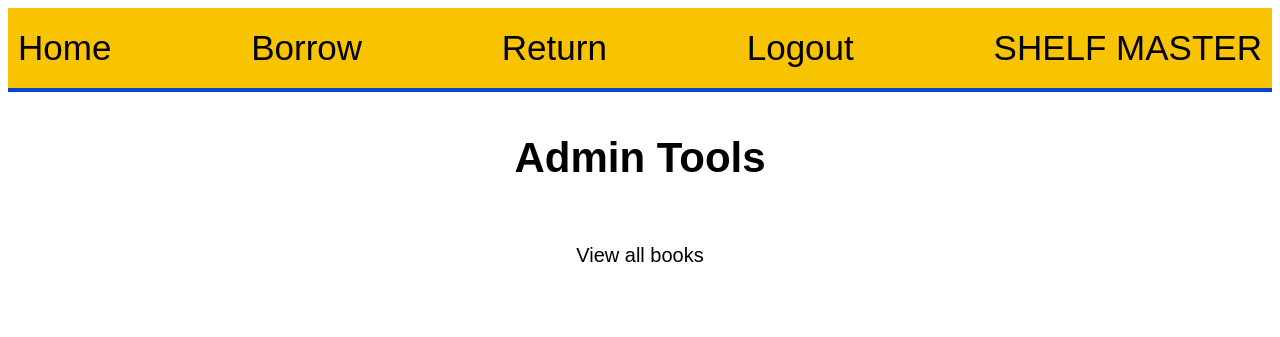
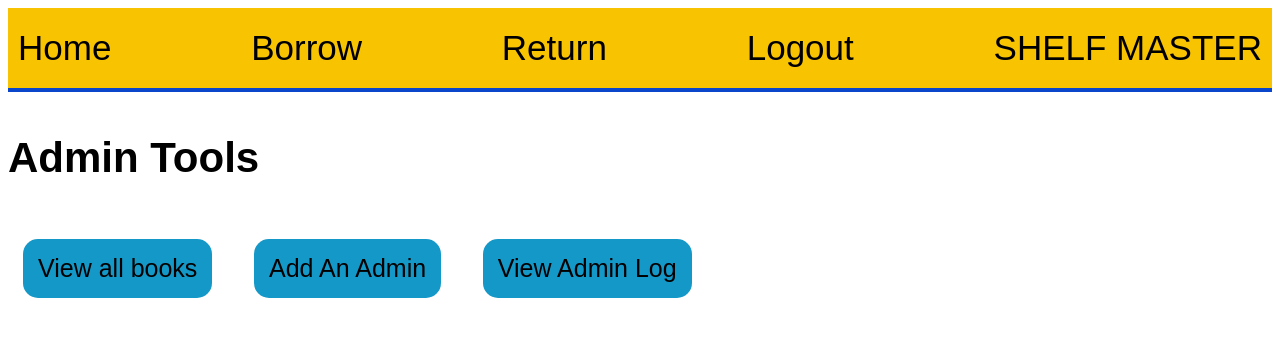
Before and after one commit to Whitespace404/ShelfMaster, a Flask app: page / in a window 1280 px wide. Shown: the top 337 px of the page. Run offline with Flask 3, Linux system fonts and the light colour scheme; a user stored in the database is signed in.

Commit message:
add TODO, create admin log

```diff
--- a/db_structure.txt
+++ b/db_structure.txt
@@ -4,6 +4,10 @@
 - IS_TEACHER
 - CLASS + SECTION
 - BOOK_CURRENTLY_BORROWED (Relationship)
+
+2. ADMIN
+- USERNAME
+- PASSWORD
 
 2. BOOK
 - NAME
--- a/shelfmaster.py
+++ b/shelfmaster.py
@@ -9,8 +9,10 @@ from flask_login import (
 )
 from flask_sqlalchemy import SQLAlchemy
 from forms import BorrowForm, ReturnForm, LoginForm
+from admin_forms import AddAdminsForm
 import sqlalchemy as sa
 from sqlalchemy.orm import relationship
+from datetime import datetime
 
 app = Flask(__name__)
 app.config["SECRET_KEY"] = "28679ae72d9d4c7b0e93b1db218426a6"
@@ -25,16 +27,17 @@ login_manager.login_view = "admin_login"
 class User(db.Model):
     id = sa.Column(sa.Integer, primary_key=True, unique=True)
     username = sa.Column(sa.String(20), nullable=False)
-    password = sa.Column(sa.String(64), nullable=False)
+    is_teacher = sa.Column(sa.Boolean)
+    class_section = sa.Column(sa.String(10))
     borrowed_book_id = relationship("Book", backref="user", lazy=True)
 
     def __repr__(self):
-        return f"ID: {str(self.id)} --- {self.username}"
+        return f"ID: {str(self.id)}; {self.username}"
 
 
 class Admin(db.Model, UserMixin):
     id = sa.Column(sa.Integer, primary_key=True, unique=True)
-    username = sa.Column(sa.String(20), nullable=False)
+    username = sa.Column(sa.String(40), nullable=False)
     password = sa.Column(sa.String(64), nullable=False)
 
     def __repr__(self):
@@ -48,6 +51,13 @@ class Book(db.Model):
 
     def __repr__(self):
         return f"#{str(self.id)} -- BOOK: {str(self.book_id)} is borrowed by USER: {str(self.user_id)}"
+
+
+class AdminActionsLog(db.Model):
+    id = sa.Column(sa.Integer, primary_key=True)
+    username = sa.Column(sa.String(20))
+    action = sa.Column(sa.String(120))
+    time = sa.Column(sa.DateTime, default=datetime.now)
 
 
 @login_manager.user_loader
@@ -112,6 +122,33 @@ def add_user(u=None):
     return render_template("success.html", user=user)
 
 
+@app.route("/add_admin", methods=["GET", "POST"])
+@login_required
+def add_admin():
+    form = AddAdminsForm()
+    if form.validate_on_submit():
+        admin = Admin(username=form.username.data, password=form.password.data)
+        db.session.add(admin)
+        db.session.commit()
+
+        performed_action = f"Added a new admin with username '{form.username.data}'"
+        action = AdminActionsLog(
+            username=current_user.username, action=performed_action
+        )
+        db.session.add(action)
+        db.session.commit()
+        flash(f"Admin {admin.username} added successfully.")
+        return redirect(url_for("home"))
+    return render_template("add_admin.html", form=form)
+
+
+@app.route("/view_admin_log")
+@login_required
+def view_admin_log():
+    logs = AdminActionsLog.query.filter_by().all()
+    return render_template("admin_log.html", logs=logs)
+
+
 @app.route("/view_user/<u>")
 @login_required
 def view_user(u=None):
@@ -135,17 +172,15 @@ def view_book(id=None):
 @login_required
 def view_books():
     books = Book.query.filter_by().all()
-    d = dict()
+    book_borrower = dict()
     for book in books:
         borrower = User.query.filter_by(id=book.user_id).first()
-        try:
-            d[book.book_id] = borrower.username
-        except AttributeError:
-            d[
-                book.book_id
-            ] = ""  # TODO Make this actually be NONE in the database if it is not borrowed
-    print(d)
-    return render_template("books.html", books=d)
+        if borrower:
+            book_borrower[book.book_id] = borrower.username
+        else:
+            book_borrower[book.book_id] = ""
+
+    return render_template("books.html", books=book_borrower)
 
 
 @app.route("/admin_login", methods=["GET", "POST"])
@@ -159,22 +194,20 @@ def admin_login():
             flash("Incorrect username/password", "alert")
         elif form.password.data == admin.password:
             login_user(admin)
-            flash("Logged in.")
+            log = AdminActionsLog(username=form.username.data, action="Logged in")
+            db.session.add(log)
+            db.session.commit()
+            flash(f"Logged in")
             return redirect(url_for("home"))
     return render_template("admin_login.html", form=form)
 
 
-@app.route("/add_admin/<a>/<p>")
-def add_admin(a=None, p=None):
-    a = Admin(username=a, password=p)
-    db.session.add(a)
-    db.session.commit()
-    flash("Admin user {a.username} added successfully.")
-    return redirect(url_for("home"))
-
 @app.route("/logout")
 @login_required
 def logout():
+    log = AdminActionsLog(username=current_user.username, action="Logged out")
+    db.session.add(log)
+    db.session.commit()
     logout_user()
     flash("Logged out")
     return redirect(url_for("home"))
--- a/static/styles/main.css
+++ b/static/styles/main.css
@@ -99,14 +99,10 @@ form {
     border-width: 10px;
 }
 
-div>a:hover {
+.wrapper>a:hover {
     transform: scale(1.07);
 }
 
-a.footer-link {
-    font-size: 20px;
-    transition: 0.2s ease-in;
-}
 
 .submit-btn {
     text-align: center;
@@ -128,13 +124,6 @@ fieldset>input:focus {
     transform: scaleX(1.04);
     font-size: 34px;
     background-color: #F8C300;
-}
-
-a.footer-link:hover {
-    color: black;
-    font-size: 25px;
-    text-decoration: none;
-    font-weight: bold;
 }
 
 .form {
@@ -171,3 +160,31 @@ td {
 .alert {
     background: red;
 }
+
+.admin-tools-panel>a {
+    display: inline-block;
+    padding: 15px;
+    font-size: 25px;
+    text-align: left;
+    background-color: #1498c8;
+    border-radius: 15px;
+    transition: 0.2s ease;
+    margin: 15px;
+}
+
+.admin-tools-panel>a:hover {
+    transform: scale(1.1);
+}
+
+.admin-tools-panel>a:active {
+    border: 3px solid silver;
+}
+
+
+.admin-tools-panel {
+    text-align: left;
+}
+
+h3 {
+    text-align: left;
+}
--- a/templates/admin_tools.html
+++ b/templates/admin_tools.html
@@ -3,6 +3,10 @@
 {% block content %}
 
 <h3>Admin Tools</h3>
-<a href="{{ url_for('view_books')}}" class="footer-link">View all books</a>
+<div class="admin-tools-panel">
+    <a href="{{ url_for('view_books')}}">View all books</a>
+    <a href="{{ url_for('add_admin' )}}"> Add An Admin </a>
+    <a href="{{ url_for('view_admin_log')}}">View Admin Log</a>
+</div>
 
 {% endblock %}
```
Also changed, not shown: TODO.txt (added, +11 -0 lines), admin_forms.py (added, +9 -0 lines), templates/add_admin.html (added, +39 -0 lines), templates/admin_log.html (added, +25 -0 lines), instance/main.db.
